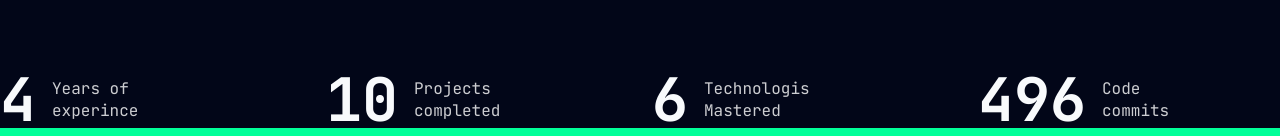
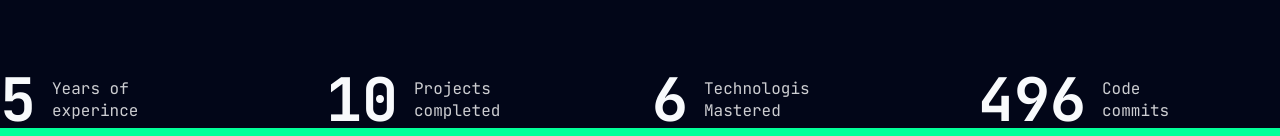
Before and after one commit to papitapapita/my-portfolio, a Next.js app: page / in a window 1280 px wide. Shown: the part 672-808 px from the top of the page. Built offline with nearby package versions, Linux system fonts and the light colour scheme.

Commit message:
Now socials have links

```diff
--- a/src/components/Socials.tsx
+++ b/src/components/Socials.tsx
@@ -12,10 +12,16 @@ interface SocialsProps {
 }
 
 const socialMedia = [
-  { path: "", icon: <FaGithub /> },
-  { path: "", icon: <FaLinkedin /> },
-  { path: "", icon: <FaYoutube /> },
-  { path: "", icon: <FaTwitter /> },
+  { path: "https://github.com/papitapapita", icon: <FaGithub /> },
+  {
+    path: "https://www.linkedin.com/in/jonathan-olivos/",
+    icon: <FaLinkedin />,
+  },
+  {
+    path: "https://www.youtube.com/@JonathanDev-j2p",
+    icon: <FaYoutube />,
+  },
+  //{ path: "", icon: <FaTwitter /> },
 ];
 
 export function Socials({
--- a/src/components/Stats.tsx
+++ b/src/components/Stats.tsx
@@ -4,7 +4,7 @@ import CountUp from "react-countup";
 
 const stats = [
   {
-    num: 4,
+    num: 5,
     text: "Years of experince",
   },
   {
```
